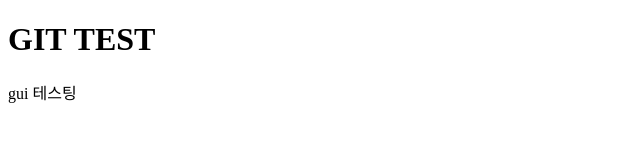
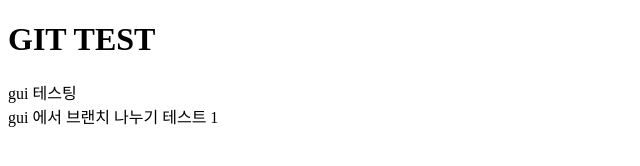
Before and after one commit to hyeon318/git_testing, a plain HTML site: page index.html in a window 1280 px wide. Shown: the whole page, without its empty margins (0-640 px from the left). Drawn offline with Linux system fonts and the light colour scheme.

```diff
--- a/index.html
+++ b/index.html
@@ -8,5 +8,6 @@
 <body>
     <h1>GIT TEST</h1>
     <div>gui 테스팅</div>
+    <div>gui 에서 브랜치 나누기 테스트 1</div>
 </body>
 </html>
```
